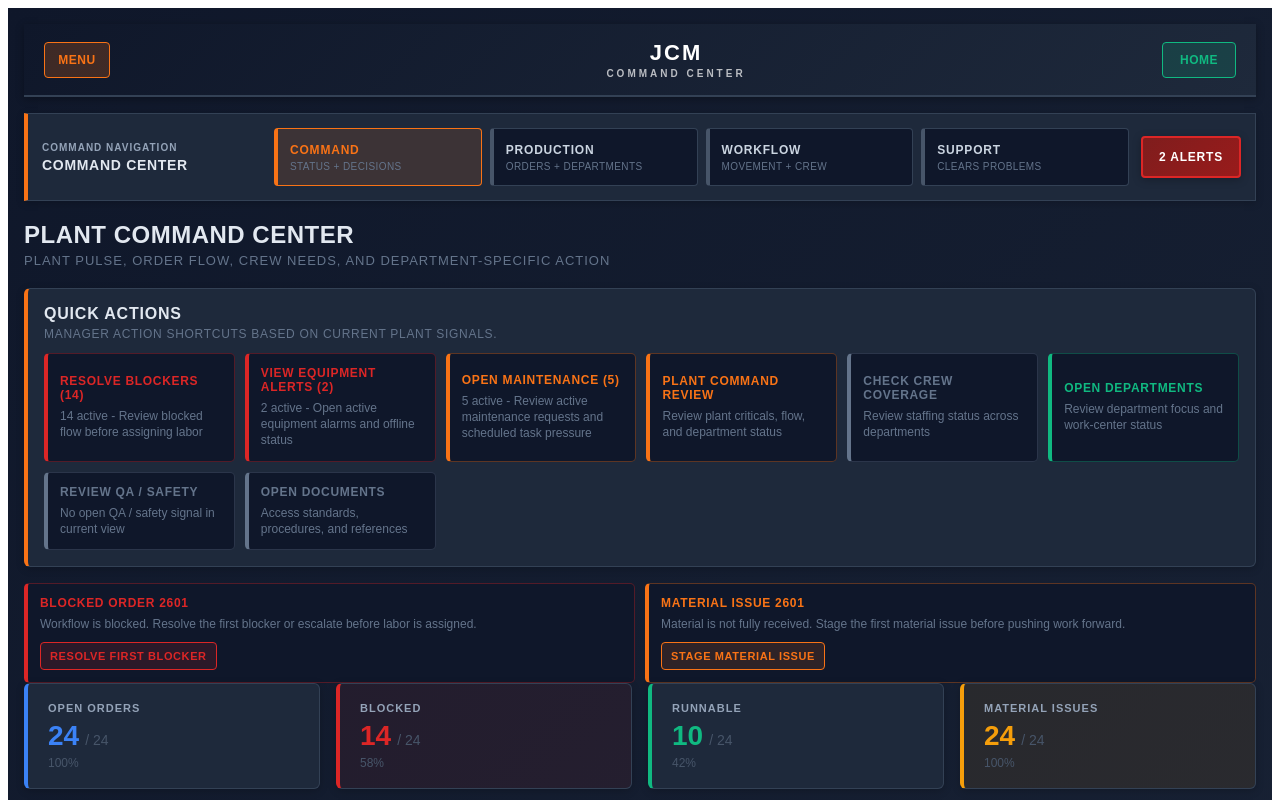
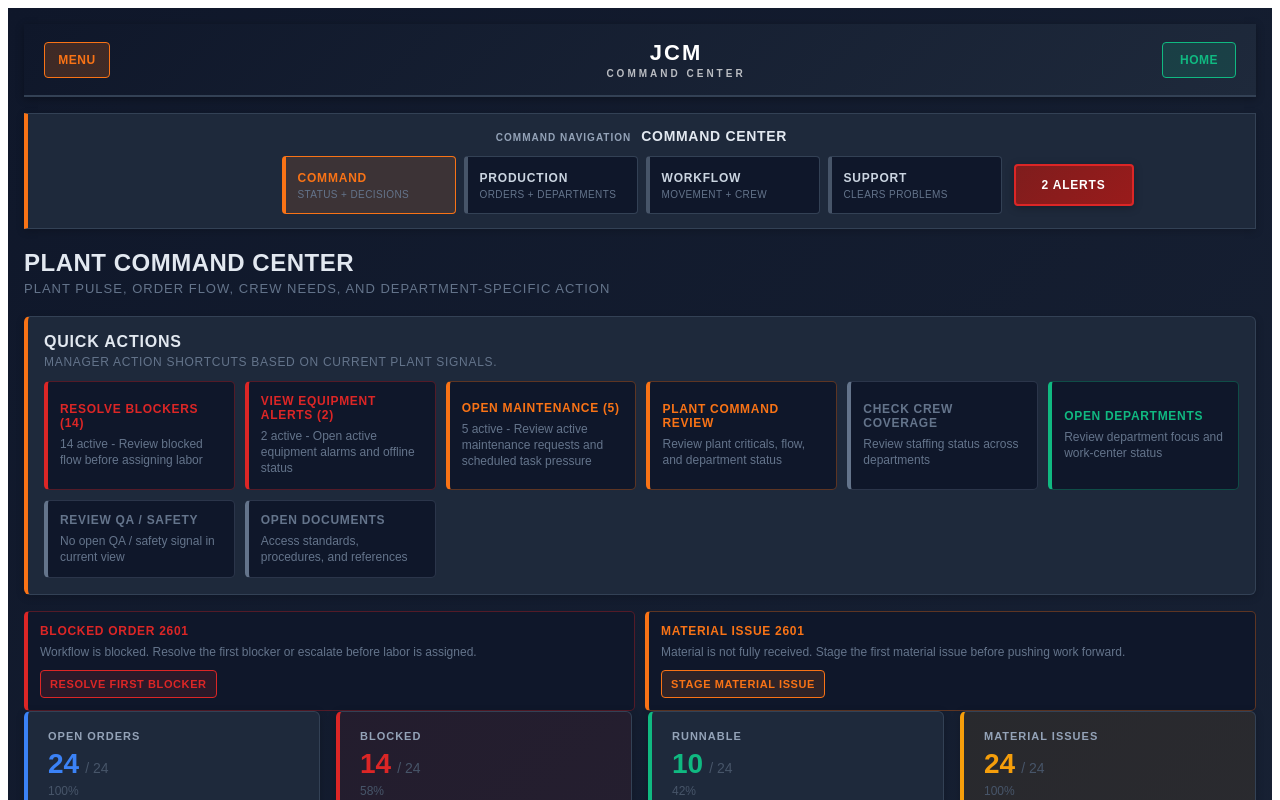
Before and after one commit to jcm-digital-coworker/JCM-Command-Center, a React (Vite) app: page / in a window 1280 px wide. Shown: the top 800 px of the page. Built offline with nearby package versions, Linux system fonts and the light colour scheme.

Commit message:
Center command navigation bar layout

```diff
--- a/src/components/shell/CommandNavigationBar.tsx
+++ b/src/components/shell/CommandNavigationBar.tsx
@@ -24,11 +24,13 @@ export default function CommandNavigationBar({
 
   return (
     <section style={getBarStyle(theme)}>
-      <div style={statusBlockStyle}>
+      <div style={statusHeaderStyle}>
         <span style={statusLabelStyle}>Command Navigation</span>
         <strong style={getCurrentLabelStyle(theme)}>{currentLabel}</strong>
       </div>
 
+      <div style={navRowStyle}>
+        <div style={navSpacerStyle} />
         <div style={groupButtonGridStyle}>
           {groups.map((group) => {
             const active = group.items.some((item) => item.id === tab);
@@ -55,6 +57,7 @@ export default function CommandNavigationBar({
         >
           {alertCount} {alertCount === 1 ? 'Alert' : 'Alerts'}
         </button>
+      </div>
     </section>
   );
 }
@@ -73,19 +76,32 @@ function getBarStyle(theme: 'dark' | 'light'): CSSProperties {
     borderRadius: 0,
     border: theme === 'dark' ? '1px solid #334155' : '1px solid #e2e8f0',
     borderLeft: '4px solid #f97316',
-    display: 'grid',
-    gridTemplateColumns: 'minmax(150px, 220px) 1fr auto',
+    display: 'flex',
+    flexDirection: 'column',
     gap: 12,
     marginBottom: 20,
-    alignItems: 'center',
     boxShadow: '0 2px 8px rgba(0,0,0,0.2)',
   };
 }
 
-const statusBlockStyle: CSSProperties = {
+const statusHeaderStyle: CSSProperties = {
   display: 'flex',
-  flexDirection: 'column',
-  gap: 4,
+  justifyContent: 'center',
+  alignItems: 'baseline',
+  gap: 10,
+  textAlign: 'center',
+};
+
+const navRowStyle: CSSProperties = {
+  display: 'grid',
+  gridTemplateColumns: 'minmax(96px, 120px) minmax(460px, 720px) minmax(96px, 120px)',
+  justifyContent: 'center',
+  alignItems: 'center',
+  gap: 12,
+};
+
+const navSpacerStyle: CSSProperties = {
+  minWidth: 96,
 };
 
 const statusLabelStyle: CSSProperties = {
@@ -109,6 +125,7 @@ const groupButtonGridStyle: CSSProperties = {
   display: 'grid',
   gridTemplateColumns: 'repeat(4, minmax(105px, 1fr))',
   gap: 8,
+  width: '100%',
 };
 
 function getGroupButtonStyle(active: boolean, theme: 'dark' | 'light', groupId: NavigationGroupId): CSSProperties {
@@ -171,5 +188,6 @@ function getAlertsButtonStyle(alertCount: number, theme: 'dark' | 'light'): CSSP
     textTransform: 'uppercase',
     boxShadow: '0 2px 8px rgba(0,0,0,0.25)',
     whiteSpace: 'nowrap',
+    justifySelf: 'stretch',
   };
 }
```
Lines whose indentation alone changed are shown as unchanged.
